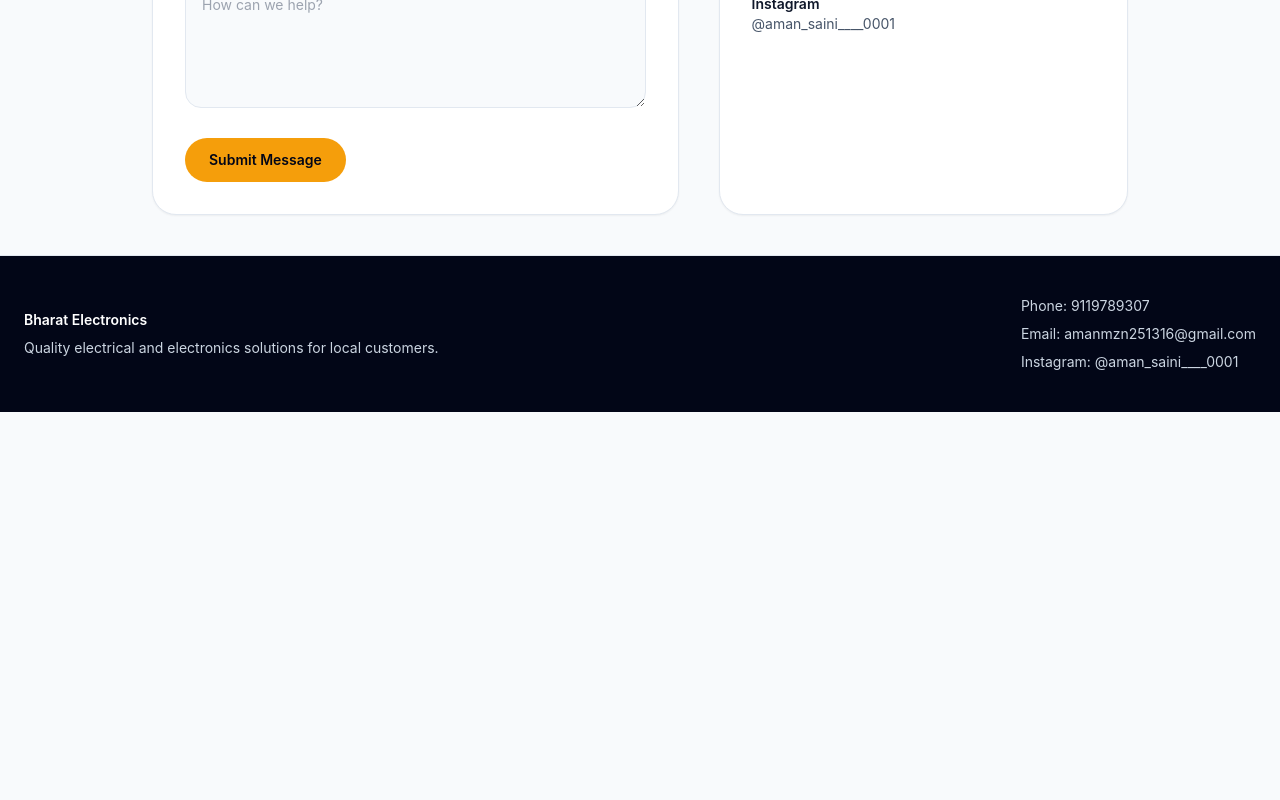
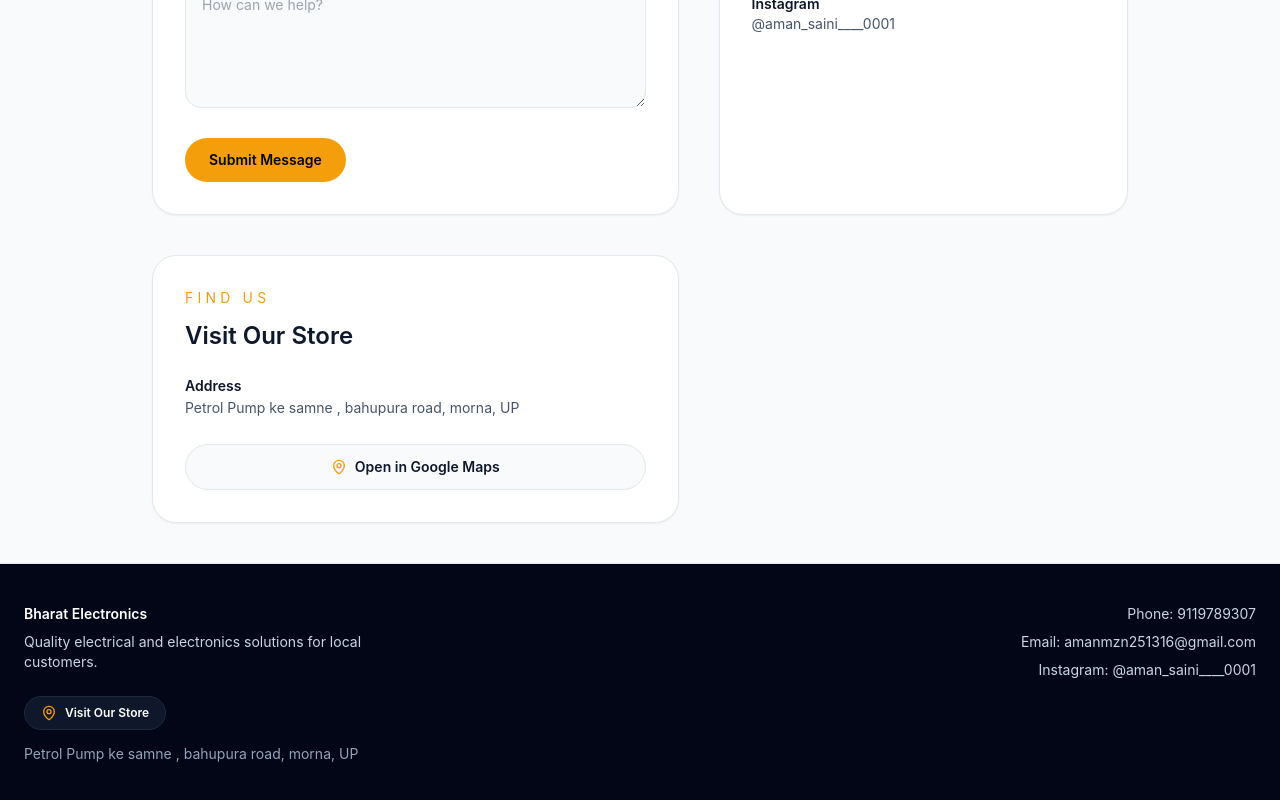
Before and after one commit to Manshi-up15/Bharat-Electronics, a Next.js app: page /contact in a window 1280 px wide. Shown: the part 524-1324 px from the top of the page. Before the commit the page ends 936 px from the top, so only its background shows below. Built offline with nearby package versions, Linux system fonts and the light colour scheme; no server answers; the database is empty.

Commit message:
Added Google Maps

```diff
--- a/app/(public)/contact/page.tsx
+++ b/app/(public)/contact/page.tsx
@@ -1,10 +1,13 @@
 import { getSettings } from "../../../lib/models";
+import { MapPin } from "lucide-react";
 
 export default async function ContactPage() {
   const settings = await getSettings();
   const phone = settings?.phone || "9119789307";
   const email = settings?.email || "amanmzn251316@gmail.com";
   const instagram = settings?.instagram || "@aman_saini____0001";
+  const address = settings?.address || "Petrol Pump ke samne , bahupura road, morna, UP";
+  const googleMapsUrl = settings?.googleMapsUrl || "https://maps.app.goo.gl/fadZjypYkkhuhC9G6";
 
   return (
     <main className="mx-auto max-w-5xl px-6 py-10">
@@ -56,6 +59,28 @@
               </div>
             </div>
           </div>
+
+          <div className="space-y-6 rounded-3xl border border-slate-200 dark:border-slate-800 bg-white dark:bg-slate-900 p-8 shadow-sm">
+            <div>
+              <p className="text-sm uppercase tracking-[0.3em] text-amber-500">Find Us</p>
+              <h2 className="mt-3 text-2xl font-semibold text-slate-900 dark:text-slate-50">Visit Our Store</h2>
+            </div>
+            <div className="space-y-4 text-sm text-slate-600 dark:text-slate-400">
+              <div>
+                <p className="font-semibold text-slate-900 dark:text-slate-50">Address</p>
+                <p className="leading-6">{address}</p>
+              </div>
+            </div>
+            <a
+              href={googleMapsUrl}
+              target="_blank"
+              rel="noopener noreferrer"
+              className="mt-6 inline-flex w-full items-center justify-center gap-2 rounded-full border border-slate-200 dark:border-slate-800 bg-slate-50 dark:bg-slate-800/50 px-4 py-3 text-sm font-semibold text-slate-900 dark:text-slate-50 transition hover:bg-slate-100 dark:hover:bg-slate-800"
+            >
+              <MapPin className="h-4 w-4 text-amber-500" />
+              Open in Google Maps
+            </a>
+          </div>
         </div>
     </main>
   );
--- a/app/(public)/layout.tsx
+++ b/app/(public)/layout.tsx
@@ -5,8 +5,29 @@
 
 export default async function PublicLayout({ children }: { children: ReactNode }) {
   const settings = await getSettings();
+  const businessName = settings?.businessName || "Bharat Electronics";
+  const phone = settings?.phone || "9119789307";
+  const address = settings?.address || "Petrol Pump ke samne , bahupura road, morna, UP";
+  const googleMapsUrl = settings?.googleMapsUrl || "https://maps.app.goo.gl/fadZjypYkkhuhC9G6";
+
+  const jsonLd = {
+    "@context": "https://schema.org",
+    "@type": "LocalBusiness",
+    "name": businessName,
+    "address": {
+      "@type": "PostalAddress",
+      "streetAddress": address
+    },
+    "telephone": phone,
+    "hasMap": googleMapsUrl
+  };
+
   return (
     <>
+      <script
+        type="application/ld+json"
+        dangerouslySetInnerHTML={{ __html: JSON.stringify(jsonLd) }}
+      />
       <SiteHeader settings={settings} />
       {children}
       <SiteFooter settings={settings} />
--- a/app/(public)/page.tsx
+++ b/app/(public)/page.tsx
@@ -1,5 +1,6 @@
 import Link from "next/link";
 import Image from "next/image";
+import { MapPin } from "lucide-react";
 import { getSettings, getCategories, getProducts } from "../../lib/models";
 
 export default async function HomePage() {
@@ -11,6 +12,7 @@
   const email = settings?.email || "amanmzn251316@gmail.com";
   const instagram = settings?.instagram || "@aman_saini____0001";
   const address = settings?.address || "Petrol Pump ke samne , bahupura road, morna, UP";
+  const googleMapsUrl = settings?.googleMapsUrl || "https://maps.app.goo.gl/fadZjypYkkhuhC9G6";
   const contactLink = settings?.whatsappNumber ? `https://wa.me/${settings.whatsappNumber.replace(/\D/g, "")}` : `tel:${phone}`;
 
   const categories = await getCategories();
@@ -126,6 +128,15 @@
             <div className="rounded-3xl border border-white/10 bg-white/5 p-6">
               <p className="text-sm uppercase tracking-[0.3em] text-amber-300">Location</p>
               <p className="mt-3 text-lg font-semibold">{address}</p>
+              <a
+                href={googleMapsUrl}
+                target="_blank"
+                rel="noopener noreferrer"
+                className="mt-4 inline-flex items-center gap-2 text-sm font-semibold text-amber-400 transition hover:text-amber-300"
+              >
+                <MapPin className="h-4 w-4" />
+                Open in Google Maps
+              </a>
             </div>
           </div>
         </div>
--- a/app/(public)/products/[id]/page.tsx
+++ b/app/(public)/products/[id]/page.tsx
@@ -2,6 +2,7 @@
 import Image from "next/image";
 import { notFound } from "next/navigation";
 import { ObjectId } from "mongodb";
+import { MapPin } from "lucide-react";
 
 export default async function ProductDetailsPage({
   params
@@ -23,6 +24,8 @@
   const phone = settings?.phone || "9119789307";
   const email = settings?.email || "amanmzn251316@gmail.com";
   const instagram = settings?.instagram || "@aman_saini____0001";
+  const address = settings?.address || "Petrol Pump ke samne , bahupura road, morna, UP";
+  const googleMapsUrl = settings?.googleMapsUrl || "https://maps.app.goo.gl/fadZjypYkkhuhC9G6";
 
   return (
     <main className="mx-auto max-w-6xl px-6 py-10">
@@ -66,6 +69,22 @@
               <p><strong>Instagram:</strong> {instagram}</p>
             </div>
           </div>
+
+          <div className="rounded-3xl border border-slate-200 dark:border-slate-800 bg-white dark:bg-slate-900 p-6 shadow-sm">
+            <h2 className="text-xl font-semibold text-slate-900 dark:text-slate-50">Visit Store for Offline Purchase</h2>
+            <div className="mt-4 space-y-3 text-sm text-slate-600 dark:text-slate-400">
+              <p className="leading-6">{address}</p>
+              <a
+                href={googleMapsUrl}
+                target="_blank"
+                rel="noopener noreferrer"
+                className="mt-2 inline-flex w-full items-center justify-center gap-2 rounded-full border border-slate-200 dark:border-slate-800 bg-slate-50 dark:bg-slate-800/50 px-4 py-3 text-sm font-semibold text-slate-900 dark:text-slate-50 transition hover:bg-slate-100 dark:hover:bg-slate-800"
+              >
+                <MapPin className="h-4 w-4 text-amber-500" />
+                Get Directions
+              </a>
+            </div>
+          </div>
         </aside>
       </div>
     </main>
--- a/components/site-footer.tsx
+++ b/components/site-footer.tsx
@@ -1,4 +1,5 @@
 import type { Settings } from "../lib/types";
+import { MapPin } from "lucide-react";
 
 interface SiteFooterProps {
   settings?: Settings | null;
@@ -9,15 +10,29 @@
   const phone = settings?.phone || "9119789307";
   const email = settings?.email || "amanmzn251316@gmail.com";
   const instagram = settings?.instagram || "@aman_saini____0001";
+  const address = settings?.address || "Petrol Pump ke samne , bahupura road, morna, UP";
+  const googleMapsUrl = settings?.googleMapsUrl || "https://maps.app.goo.gl/fadZjypYkkhuhC9G6";
 
   return (
     <footer className="border-t border-slate-200 dark:border-slate-800 bg-slate-950 text-slate-300">
-      <div className="mx-auto flex max-w-7xl flex-col gap-6 px-6 py-10 sm:flex-row sm:items-center sm:justify-between">
-        <div>
+      <div className="mx-auto flex max-w-7xl flex-col gap-8 px-6 py-10 lg:flex-row lg:justify-between">
+        <div className="max-w-sm">
           <p className="text-sm font-semibold text-white">{title}</p>
           <p className="mt-2 text-sm">Quality electrical and electronics solutions for local customers.</p>
+          <div className="mt-6">
+            <a
+              href={googleMapsUrl}
+              target="_blank"
+              rel="noopener noreferrer"
+              className="inline-flex items-center gap-2 rounded-full border border-slate-800 bg-slate-900 px-4 py-2 text-xs font-semibold text-white transition hover:bg-slate-800"
+            >
+              <MapPin className="h-4 w-4 text-amber-500" />
+              Visit Our Store
+            </a>
+            <p className="mt-3 text-sm leading-6 text-slate-400">{address}</p>
+          </div>
         </div>
-        <div className="space-y-2 text-sm">
+        <div className="space-y-2 text-sm lg:text-right">
           <p>Phone: {phone}</p>
           <p>Email: {email}</p>
           <p>Instagram: {instagram}</p>
--- a/lib/validation.ts
+++ b/lib/validation.ts
@@ -49,7 +49,7 @@
   heroSubtitle: z.string().optional(),
   aboutContent: z.string().optional(),
   address: z.string().optional(),
-  googleMapsUrl: z.string().url().optional()
+  googleMapsUrl: z.string().url().or(z.literal("")).optional()
 });
 
 const validationSchemas = { loginSchema, productSchema, categorySchema, galleryItemSchema, settingsSchema };
```
Lines whose indentation alone changed are shown as unchanged.
